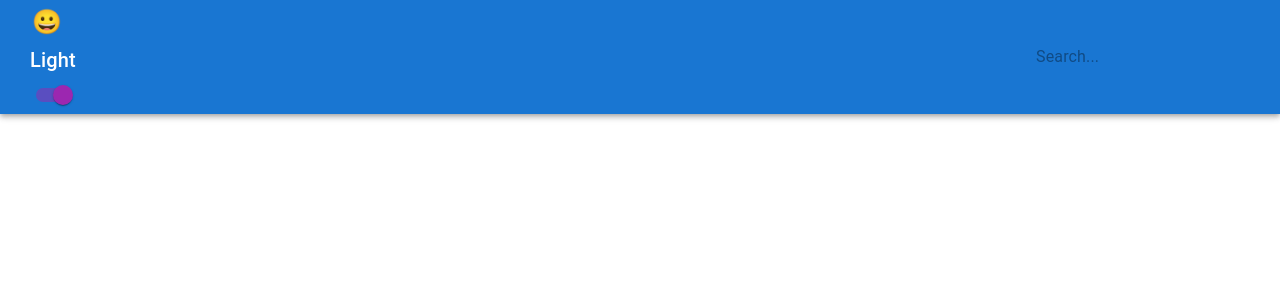
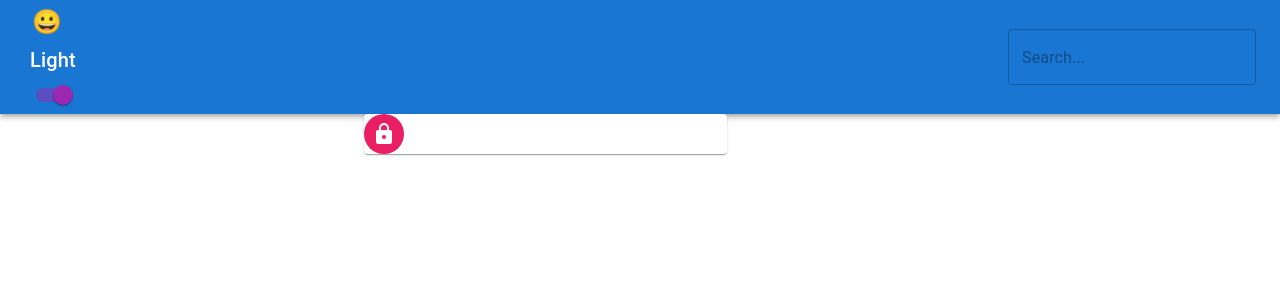
Before and after one commit to J4Web/react-context, a React (Create React App) app: page / in a window 1280 px wide. Shown: the top 300 px of the page. Built offline with nearby package versions, Linux system fonts and the light colour scheme; the HTML template or start-up script is replaced by a standard one.

Commit message:
added the lockIcon

```diff
--- a/src/App.js
+++ b/src/App.js
@@ -1,8 +1,10 @@
 import NavBar from "./NavBar";
+import FormComp from "./FormComp";
 function App() {
   return (
     <div className="App">
     <NavBar/>
+    <FormComp/>
     </div>
   );
 }
--- a/src/FormComp.jsx
+++ b/src/FormComp.jsx
@@ -1,9 +1,41 @@
 import React from  'react'
 import AppBar from   '@mui/icons-material'
+import CssBaseline from '@mui/material/CssBaseline';
+import Box from '@mui/material/Box';
+import Container from '@mui/material/Container';
+import Avatar from '@mui/material/Avatar';
+import Paper from '@mui/material/Paper';
+import Grid from '@mui/material/Grid';
+import { withStyles } from '@mui/styles';
+import { green, pink } from '@mui/material/colors';
+import LockIcon from '@mui/icons-material/Lock';
+
+import styles from "./styles/FormStyles"
+
 class FormComp extends React.Component {
     render() {
-        return <AppBar>
+        const {classes}=this.props;
+        return <React.Fragment>
+            <CssBaseline/>
+            <Container maxWidth="sm">
+                <Box xs={{flexGrow:1}}>
+                <Grid container spacing={2}>
+                <Grid item xs={8}>
+                <Paper>
+<Avatar sx={{ bgcolor: pink[500] }}>
+<LockIcon />
 
-        </AppBar>
+</Avatar>
+                </Paper>
+
+                </Grid>
+
+                </Grid>
+                </Box>
+            </Container>
+
+        </React.Fragment>
+
     }
 }
+export default withStyles(styles)(FormComp)
--- a/src/NavBar.jsx
+++ b/src/NavBar.jsx
@@ -56,7 +56,7 @@ class NavBar extends Component{
         </Typography>
       <Switch {...label } color="secondary" defaultChecked />
 </Box>
-      <InputBase color="inherit" placeholder='Search...' />
+      <TextField {...label} color="secondary" defaultChecked placeholder="Search..." InputLabelProps={{ shrink: true }}/>
       </Grid>
         </Toolbar>
 
```
Also changed, not shown: src/styles/FormStyles.jsx (added).
